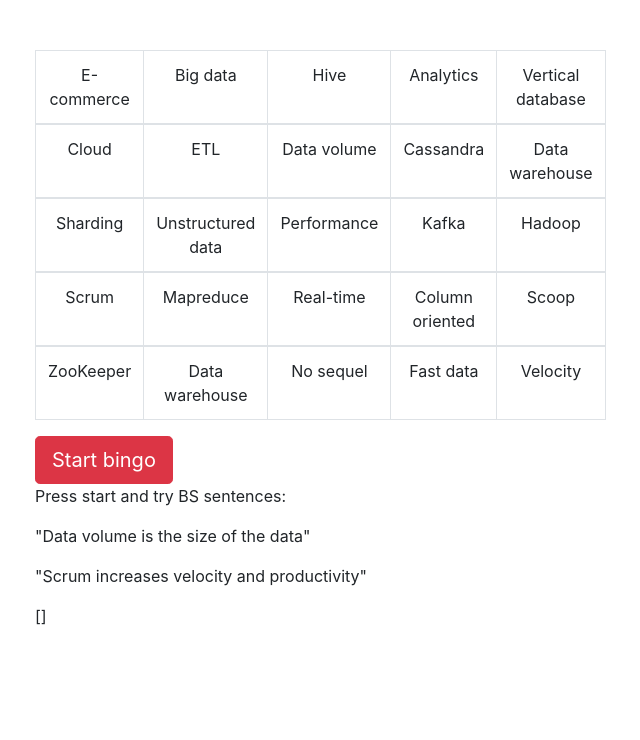
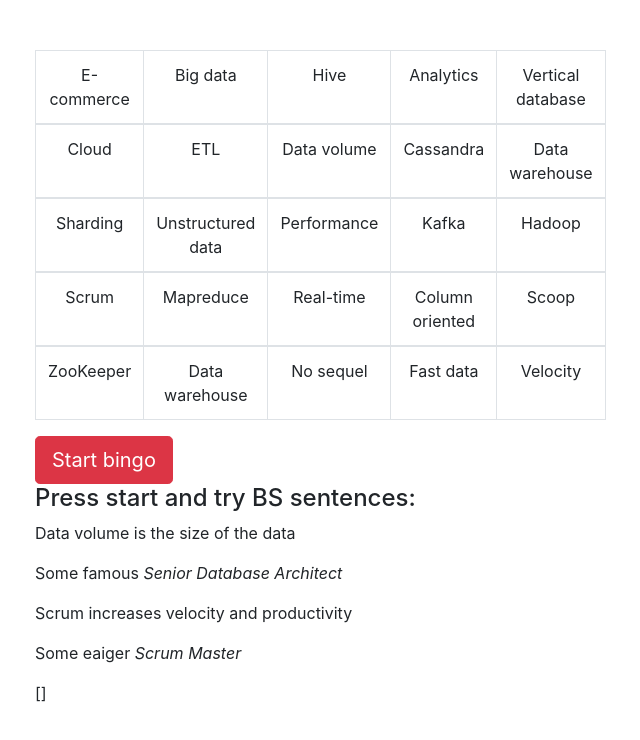
Before and after one commit to syzer/speech-recognition, a website: page index.html in a window 1280 px wide. Shown: the whole page, without its empty margins (50-690 px from the left). Drawn offline with nearby package versions, Linux system fonts and the light colour scheme.

Commit message:
added bloquotes

```diff
--- a/index.html
+++ b/index.html
@@ -21,13 +21,22 @@
                 </tr>
                 </tbody>
             </table>
-            <button class="btn btn-lg btn-danger"
-                    ng-click="startRecognizing()">Start bingo
+            <button class="btn btn-lg btn-danger" ng-click="startRecognizing()">
+                Start bingo
+            </button>
+            <button class="btn btn-lg btn-success" ng-show="isBingo">
+                BINGO!
             </button>
             <div>
-                <p>Press start and try BS sentences:</p>
-                <p>"Data volume is the size of the data"</p>
-                <p>"Scrum increases velocity and productivity"</p>
+                <h4>Press start and try BS sentences:</h4>
+                <blockquote>
+                    <p>Data volume is the size of the data</p>
+                    <footer>Some famous <cite title="Source Title">Senior Database Architect</cite></footer>
+                </blockquote>
+                <blockquote>
+                    <p>Scrum increases velocity and productivity</p>
+                    <footer>Some eaiger <cite title="Source Title">Scrum Master</cite></footer>
+                </blockquote>
                 <p class="phrase">{{transcript}}</p>
                 <p>{{picked|json}}</p>
             </div>
```
